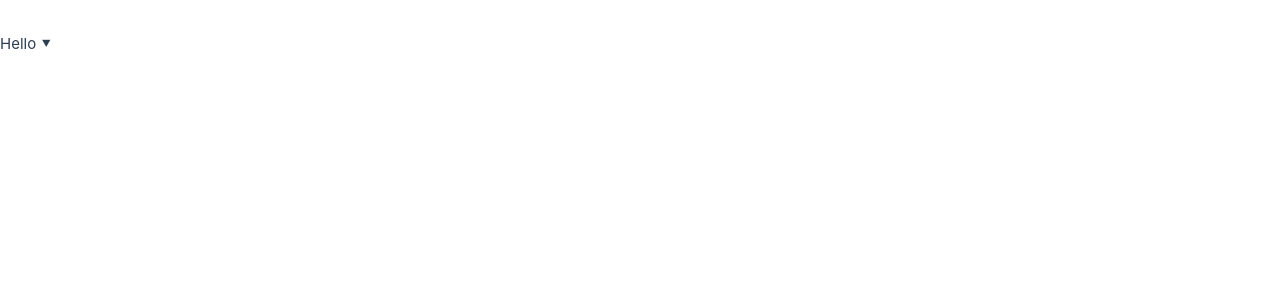
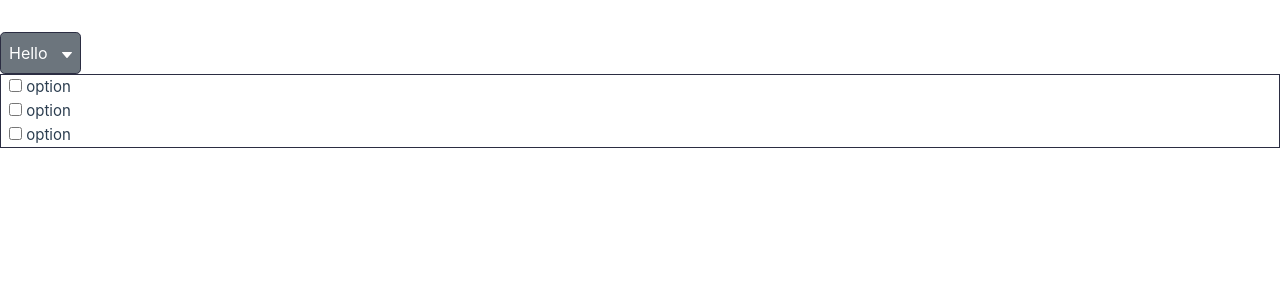
Before and after one commit to davidriggins/Dropdown, a Vue app in the folder vue-multiselect/: page / in a window 1280 px wide. Shown: the top 300 px of the page. Built offline with nearby package versions, Linux system fonts and the light colour scheme.

Commit message:
Dropdown button, with ul below.

```diff
--- a/vue-multiselect/package.json
+++ b/vue-multiselect/package.json
@@ -9,6 +9,8 @@
     "lint": "eslint . --ext .vue,.js,.jsx,.cjs,.mjs --fix --ignore-path .gitignore"
   },
   "dependencies": {
+    "@popperjs/core": "^2.11.6",
+    "bootstrap": "^5.2.3",
     "pinia": "^2.0.26",
     "vue": "^3.2.45",
     "vue-router": "^4.1.6"
--- a/vue-multiselect/src/assets/styles/project.css
+++ b/vue-multiselect/src/assets/styles/project.css
@@ -18,6 +18,7 @@
 
   --vt-c-indigo: #2c3e50;
   --vt-c-red: red;
+  --bs-c-secondary: btn-secondary;
 
   --vt-c-divider-light-1: rgba(60, 60, 60, 0.29);
   --vt-c-divider-light-2: rgba(60, 60, 60, 0.12);
--- a/vue-multiselect/src/components/Dropdown.vue
+++ b/vue-multiselect/src/components/Dropdown.vue
@@ -1,6 +1,27 @@
 <template>
   <div class="dropdown-list">
-    <a href="#">{{ title }} &#11206; </a>
+    <a class="btn btn-secondary" href="#"
+      >{{ title }}
+      <svg viewBox="0 0 1030 638" width="10">
+        <path
+          d="M1017 68L541 626q-11 12-26 12t-26-12L13 68Q-3 49 6 24.5T39 0h952q24 0 33 24.5t-7 43.5z"
+          fill="#FFF"
+        ></path></svg
+    ></a>
+
+    <transition name="fade" appear>
+      <div class="list-items-div" v-if="isOpen">
+        <ul class="list-items">
+          <li
+            class="list-item"
+            v-for="(option, index) of filteredOptions"
+            :key="index"
+          >
+            <span><input type="checkbox" /> option</span>
+          </li>
+        </ul>
+      </div>
+    </transition>
   </div>
 </template>
 
@@ -8,11 +29,42 @@
 import { ref } from "vue";
 
 const title = ref("Hello");
+const isOpen = ref(true);
+const filteredOptions = ref(["Hello1", "Hello2", "Hello3"]);
 </script>
 
+// Style Section //
 <style scoped>
 a {
-  color: inherit;
+  /* background: #8d99ae; */
+  /* color: inherit; */
   text-decoration: none;
+  padding: 0.5rem;
+  border: 1px solid #2b2d42;
+  border-radius: 0.3rem;
+}
+
+a svg {
+  width: 10px;
+  margin-left: 10px;
+}
+
+.list-items {
+  padding: 0;
+  margin: 0;
+  border: 1px solid #2b2d42;
+}
+.list-item {
+  list-style-type: none;
+}
+
+.list-item span {
+  margin: 0.5rem;
+}
+.list-item span:hover {
+  background-color: red;
+}
+
+.dropdown-list {
 }
 </style>
--- a/vue-multiselect/src/main.js
+++ b/vue-multiselect/src/main.js
@@ -4,6 +4,8 @@ import { createPinia } from "pinia";
 import App from "./App.vue";
 import router from "./router";
 
+import "bootstrap/dist/css/bootstrap.min.css";
+import "bootstrap";
 import "./assets/styles/project.css";
 
 const app = createApp(App);
```
Also changed, not shown: 1 other file (tests, documents, lock files or other folders).
